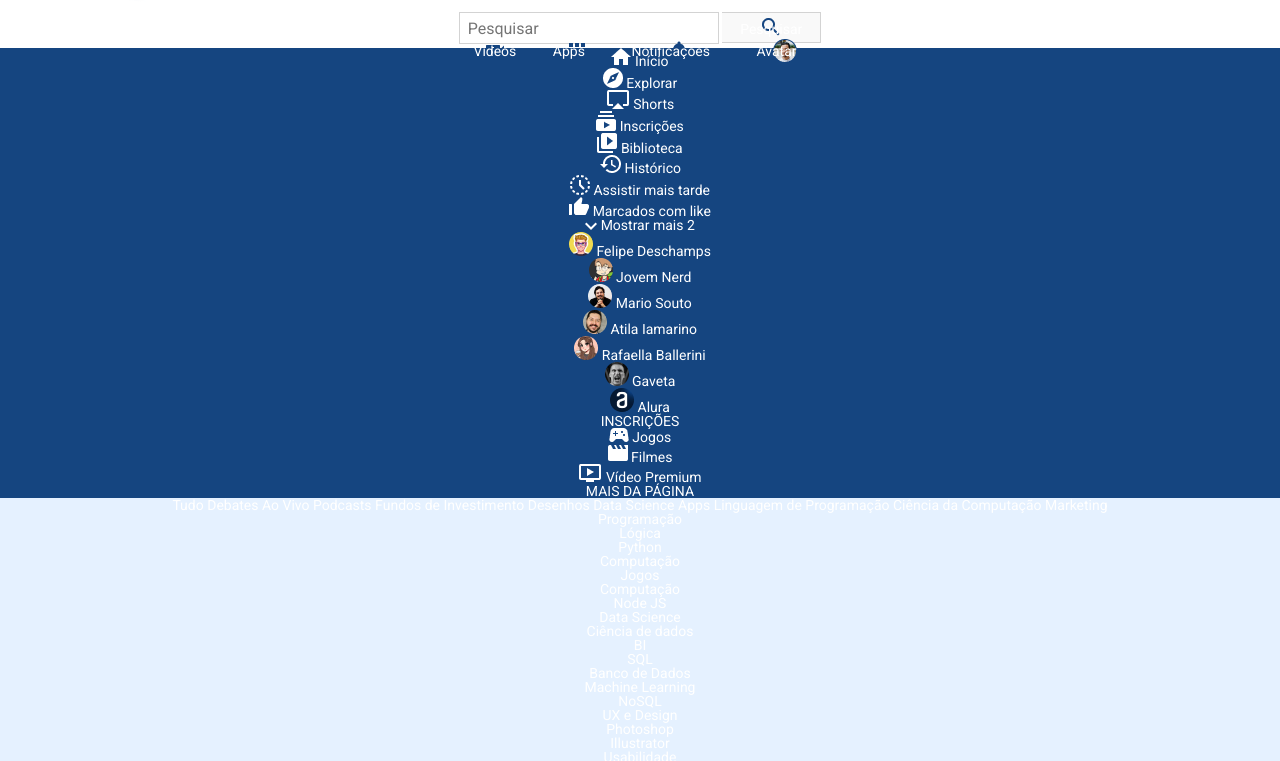
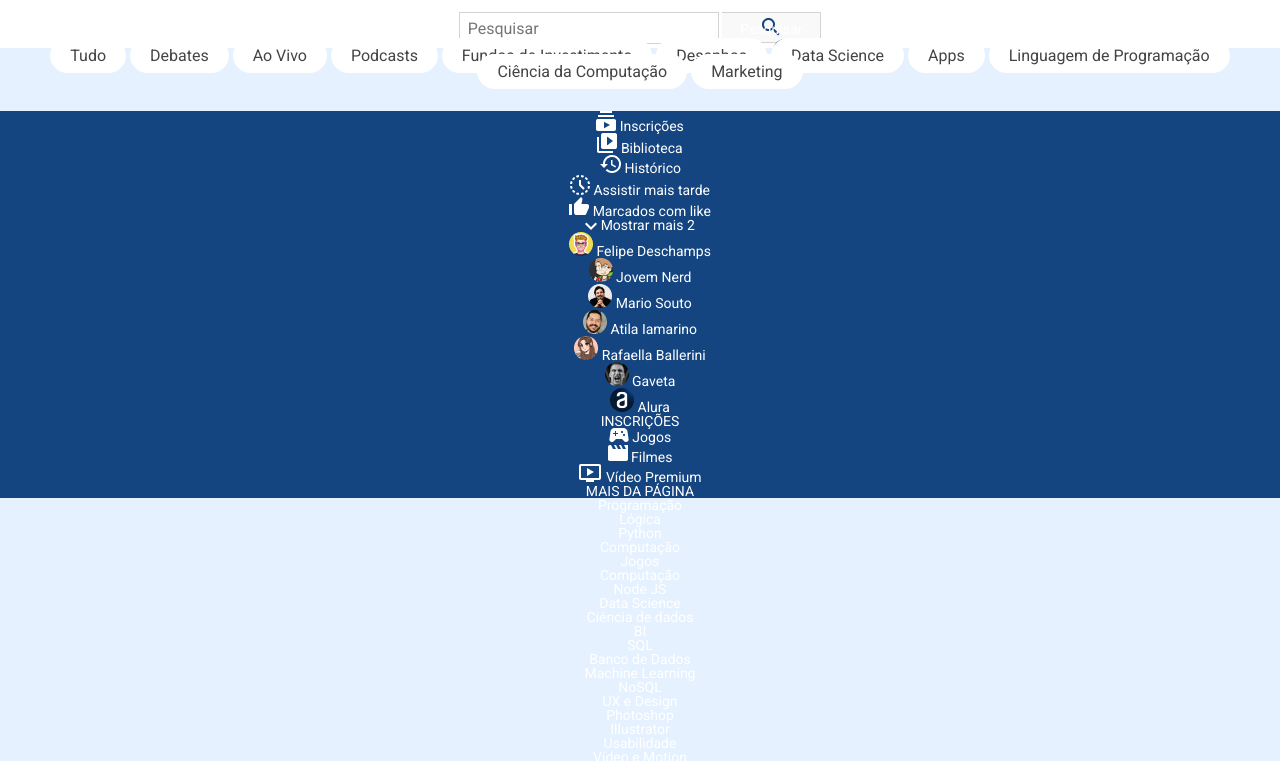
Before and after one commit to GEdO23/aluraplay, a plain HTML site: page index.html in a window 1280 px wide. Shown: the part 32-793 px from the top of the page. Drawn offline with Linux system fonts and the light colour scheme.

Commit message:
Estilização de secao superior

```diff
--- /dev/null
+++ b/css/_secaoSuperior.css
@@ -0,0 +1,26 @@
+.superior__secao__container {
+    height: 63px;
+    color: white;
+    font-size: 16px;
+    background-color: var(--azul-claro);
+    padding: 0 20px;
+    position: fixed;
+    top: 80px;
+    right: 0;
+    left: 0;
+}
+
+.superior__item {
+    color: var(--cinza-texto);
+    font-size: 16px;
+    background-color: white;
+    border-radius: 20px;
+    padding: 8px 20px;
+    cursor: pointer;
+}
+
+.superior__item:hover {
+    color: white;
+    background-color: var(--azul-escuro);
+    transition: .5s;
+}
--- a/css/estilos.css
+++ b/css/estilos.css
@@ -1,5 +1,6 @@
 @import url(./_cabecalho.css);
 @import url(./_menuLateral.css);
+@import url(./_secaoSuperior.css);
 
 *,
 *::before,
```
